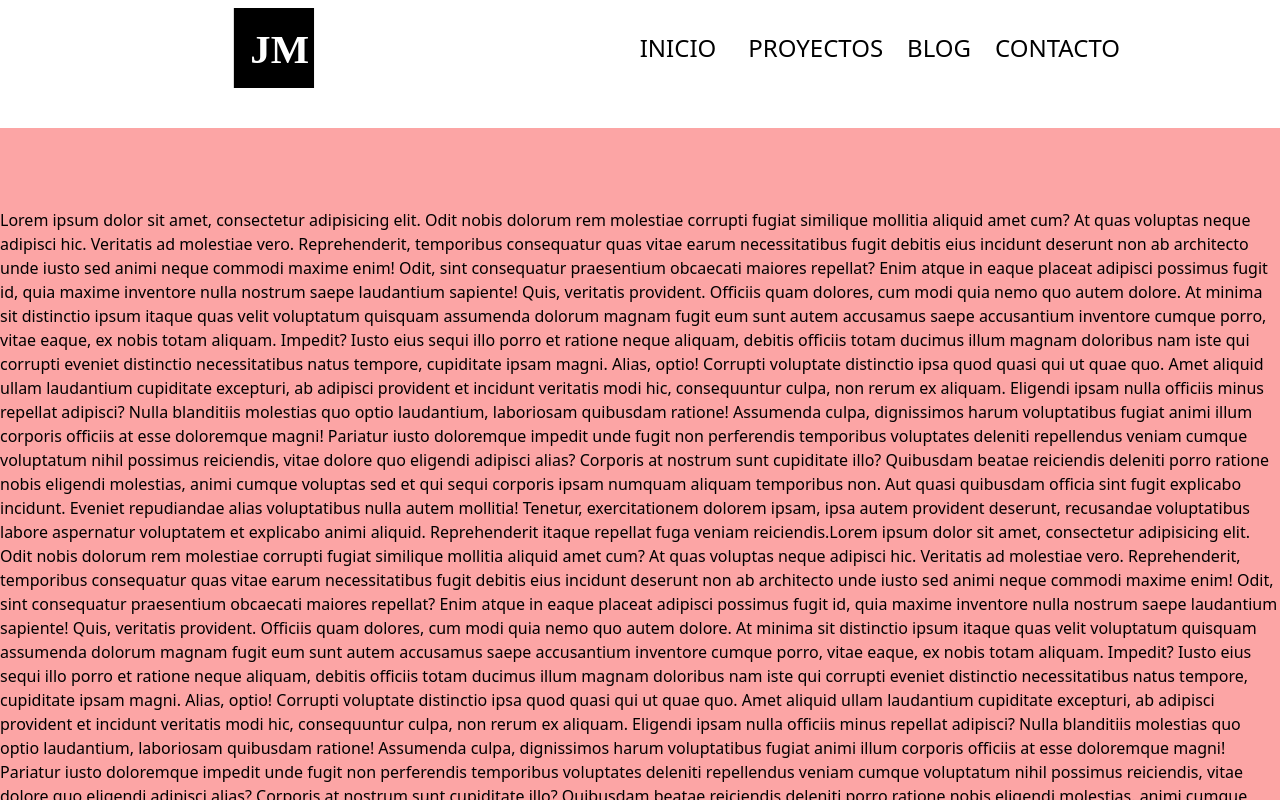
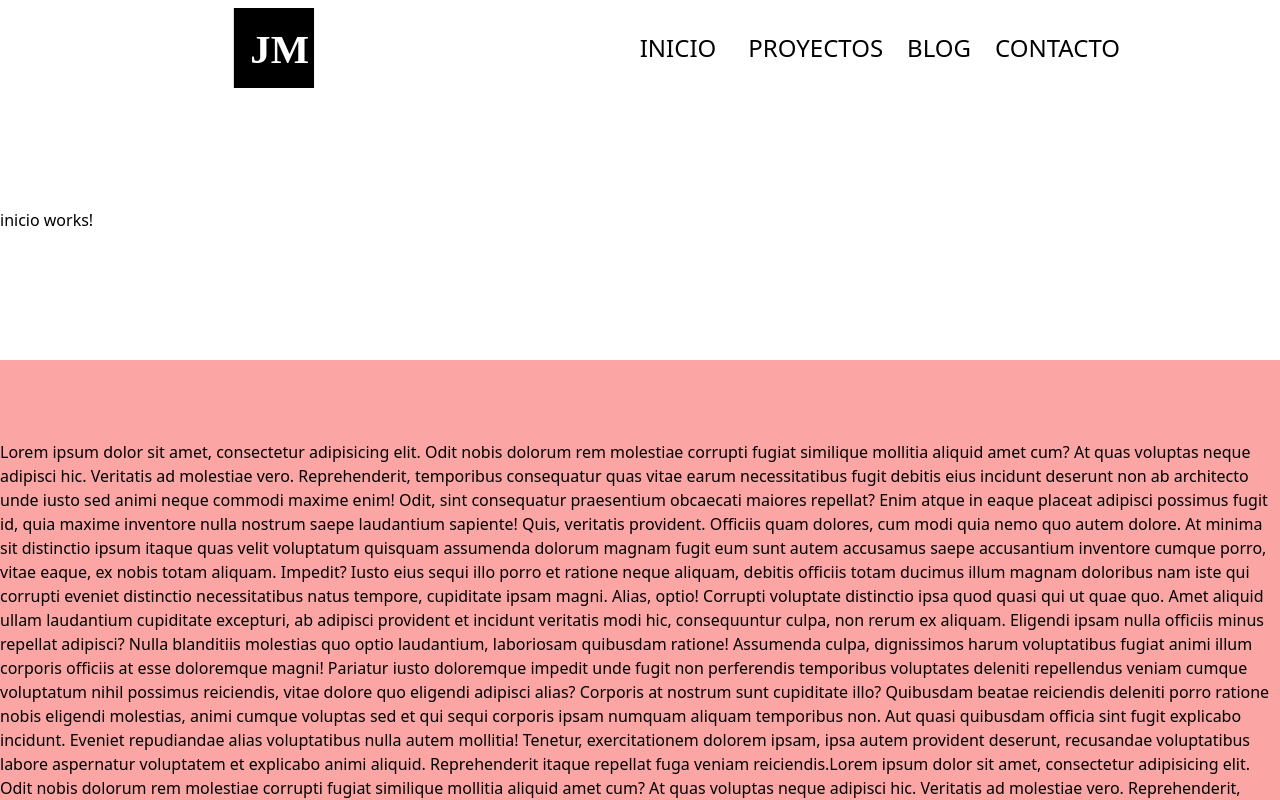
Before and after one commit to pacoMaldonado/a, an Angular app: page / in a window 1280 px wide. Shown: the top 800 px of the page. Built offline with nearby package versions, Linux system fonts and the light colour scheme.

Commit message:
Crear componente de inicio

```diff
--- a/src/app/app.component.html
+++ b/src/app/app.component.html
@@ -1,7 +1,8 @@
 <app-navbar></app-navbar>
 
 <main class="snap-x">
-  <div class="mt-32 bg-red-300 snap-center pt-20" id="seccion-1">
+  <app-inicio id="seccion-1"></app-inicio>
+  <div class="mt-32 bg-red-300 snap-center pt-20">
     Lorem ipsum dolor sit amet, consectetur adipisicing elit. Odit nobis dolorum
     rem molestiae corrupti fugiat similique mollitia aliquid amet cum? At quas
     voluptas neque adipisci hic. Veritatis ad molestiae vero. Reprehenderit,
--- a/src/app/app.component.ts
+++ b/src/app/app.component.ts
@@ -2,13 +2,14 @@ import { Component, ElementRef, OnInit, inject } from '@angular/core'
 import { CommonModule } from '@angular/common'
 import { RouterOutlet } from '@angular/router'
 import { NavbarComponent } from './components/navbar/navbar.component'
+import { InicioComponent } from './components/inicio/inicio.component'
 
 @Component({
   selector: 'app-root',
   standalone: true,
   templateUrl: './app.component.html',
   styleUrls: ['./app.component.css'],
-  imports: [CommonModule, RouterOutlet, NavbarComponent],
+  imports: [CommonModule, RouterOutlet, NavbarComponent, InicioComponent],
 })
 export class AppComponent implements OnInit {
   title = 'Javi Maldonado'
--- /dev/null
+++ b/src/app/components/inicio/inicio.component.html
@@ -0,0 +1,2 @@
+<div class="mt-32 pt-20" id="seccion-0"></div>
+<p>inicio works!</p>
```
Also changed, not shown: src/app/components/inicio/inicio.component.ts (added, +11 -0 lines), src/app/components/inicio/inicio.component.css (added), 1 other file (tests, documents, lock files or other folders).
